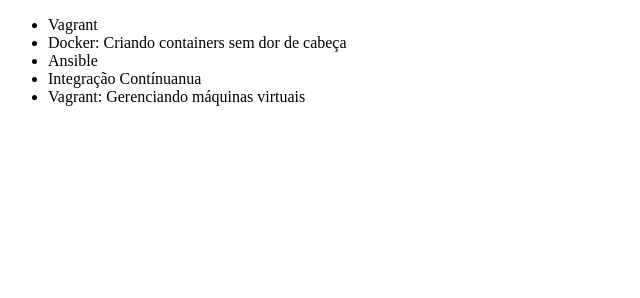
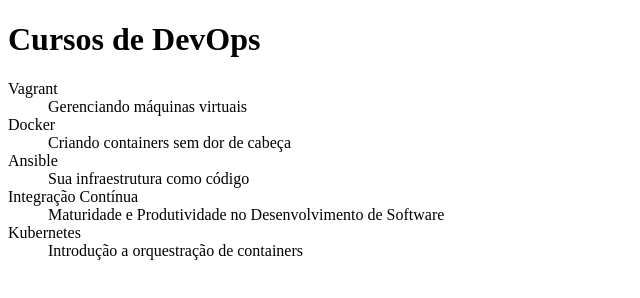
Before and after one commit to rSutil/TreinamentoGitAlura, a plain HTML site: page index.html in a window 1280 px wide. Shown: the whole page, without its empty margins (0-640 px from the left). Drawn offline with Linux system fonts and the light colour scheme.

Commit message:
Trocando UL por DL e separando títulos.

```diff
--- a/index.html
+++ b/index.html
@@ -5,12 +5,19 @@
     <title>Lista de Cursos de DevOps da Alura</title>
 </head>
 	<body>
-		<ul>
-			<li>Vagrant</li>
-			<li>Docker: Criando containers sem dor de cabeça</li>
-			<li>Ansible</li>
-			<li>Integração Contínuanua</li>
-			<li>Vagrant: Gerenciando máquinas virtuais</li>
-		</ul>
+		<h1>Cursos de DevOps</h1>
+
+		<dl>
+			<dt>Vagrant</dt>
+			<dd>Gerenciando máquinas virtuais</dd>
+			<dt>Docker</dt>
+			<dd>Criando containers sem dor de cabeça</dd>
+			<dt>Ansible</dt>
+			<dd>Sua infraestrutura como código</dd>
+			<dt>Integração Contínua</dt>
+			<dd>Maturidade e Produtividade no Desenvolvimento de Software</dd>
+			<dt>Kubernetes</dt>
+			<dd>Introdução a orquestração de containers</dd>
+		</dl>
 	</body>
 </html>
```
